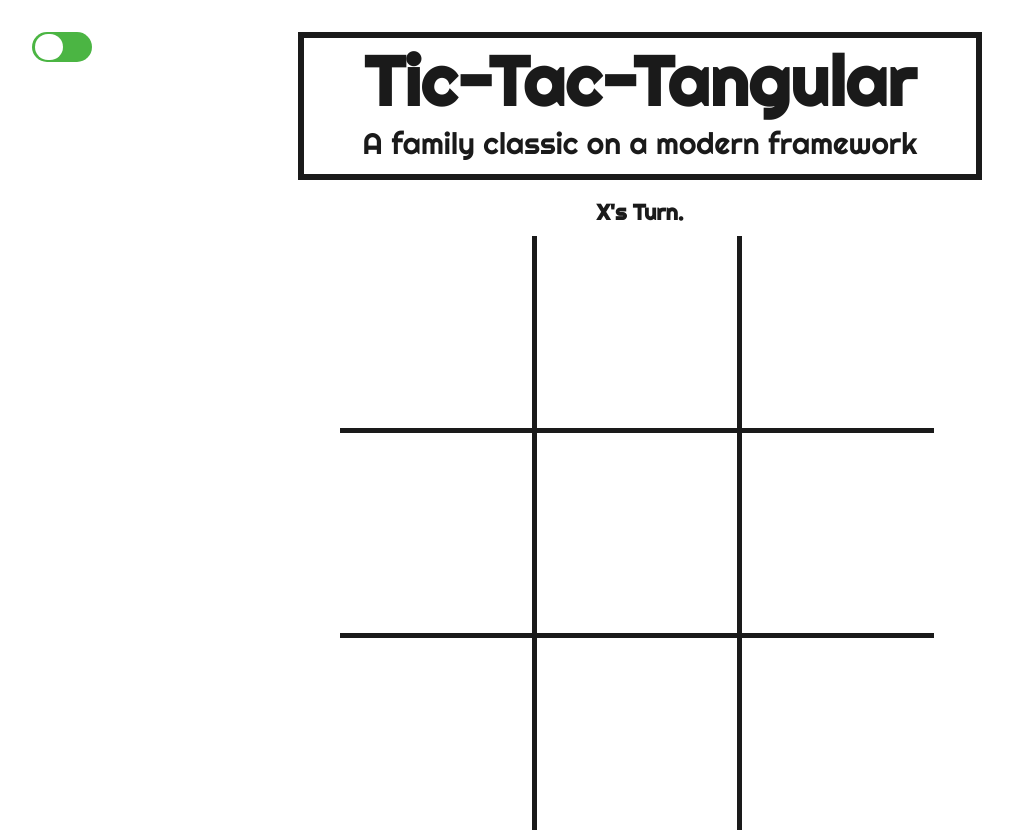
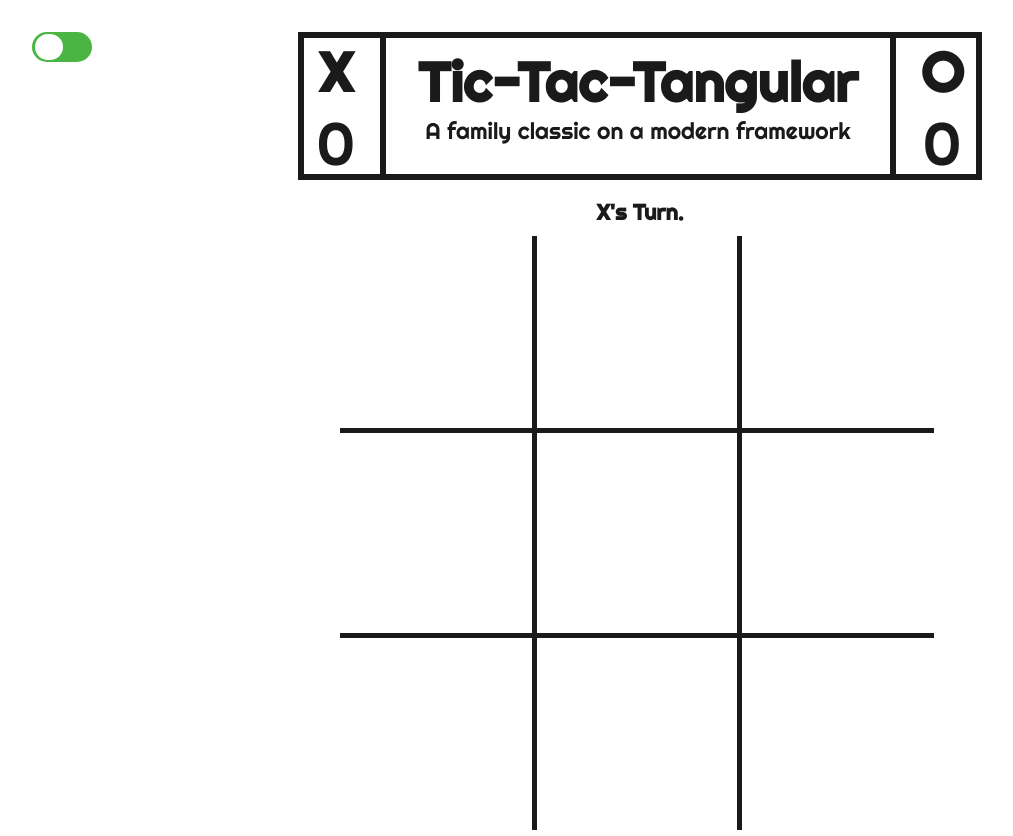
Before and after one commit to devmarantz/Tic-Tac-Tangular, an Angular app: page / in a window 1280 px wide. Shown: the whole page, without its empty margins (0-1013 px from the left). Built offline with nearby package versions, Linux system fonts and the light colour scheme.

Commit message:
Add sizing for title with scoreboard

```diff
--- a/src/app/app.component.ts
+++ b/src/app/app.component.ts
@@ -8,7 +8,7 @@ import { Component } from '@angular/core';
 export class AppComponent {
   title = 'tic-tac-tangular';
   darkMode = false;
-  showScore = false;
+  showScore = true;
   score = {
     playerOne: 0,
     playerTwo: 0
--- a/src/app/game-title/game-title.component.html
+++ b/src/app/game-title/game-title.component.html
@@ -4,13 +4,17 @@
     <p class="description" [class.titleDark]="darkMode">A family classic on a modern framework</p>
   </div>
   <div class="scoreboard" *ngIf="showScore">
-      <div class="playerOneScore">
-        <h2 class="playerOneScore" [class.titleDark]="darkMode">P1(X)</h2>
-        <p class="playerTwoScore" [class.titleDark]="darkMode">{{score.playerOne}}</p>
+      <div class="playerOne">
+        <h2 class="playerTitle" [class.titleDark]="darkMode">X</h2>
+        <p class="playerScore" [class.titleDark]="darkMode">{{score.playerOne}}</p>
       </div>
-      <div class="playerTwoScore">
-        <h2 class="playerOneScore" [class.titleDark]="darkMode">P2(O)</h2>
-        <p class="playerTwoScore" [class.titleDark]="darkMode">{{score.playerTwo}}</p>
+      <div class="titleScoreboard">
+        <h2 class="scoreGameTitle" [class.titleDark]="darkMode">Tic-Tac-Tangular</h2>
+        <p class="scoreDescription" [class.titleDark]="darkMode">A family classic on a modern framework</p>
+      </div>
+      <div class="playerTwo">
+        <h2 class="playerTitle" [class.titleDark]="darkMode">O</h2>
+        <p class="playerScore" [class.titleDark]="darkMode">{{score.playerTwo}}</p>
       </div>
   </div>
 </div>
--- a/src/app/game-title/game-title.component.scss
+++ b/src/app/game-title/game-title.component.scss
@@ -34,7 +34,7 @@ h2, p{
 .description{
   font-size: 30px;
   margin-top: 0rem;
-  margin-bottom: 1.2rem;
+  margin-bottom: 0rem;
   color: #1a1a1a;
 }
 
@@ -45,9 +45,44 @@ h2, p{
   animation: blink 6s alternate-reverse infinite;
 }
 
-// Scoreboard
+// With Scoreboard
 .scoreboard{
   display: flex;
+  justify-content: space-around;
+}
+
+.titleScoreboard{
+  border-left: 6px solid;
+  border-right: 6px solid;
+  height: 8.5rem;
+  padding: 0 2rem 0 2rem;
+}
+
+.playerTitle{
+  font-size: 55px;
+  margin-top: 0px;
+  margin-bottom: 0rem;
+  color: #1a1a1a;
+}
+
+.playerScore{
+  font-size: 60px;
+  margin-top: 0rem;
+  color: #1a1a1a;
+}
+
+.scoreGameTitle{
+  font-size: 55px;
+  margin-top: 10px;
+  margin-bottom: 0rem;
+  color: #1a1a1a;
+}
+
+.scoreDescription{
+  font-size: 23px;
+  margin-top: 0rem;
+  margin-bottom: 0rem;
+  color: #1a1a1a;
 }
 
 
@@ -55,6 +90,7 @@ h2, p{
 // Media Queries
 
 @media all and (max-width: 890px) {
+  // Title
   .titleBorder{
     width: 32rem;
     height: 6.5rem;
@@ -65,6 +101,7 @@ h2, p{
   .description{
     font-size: 22px;
   }
+  // With Scoreboard
 }
 
 @media all and (max-width: 730px) {
```
